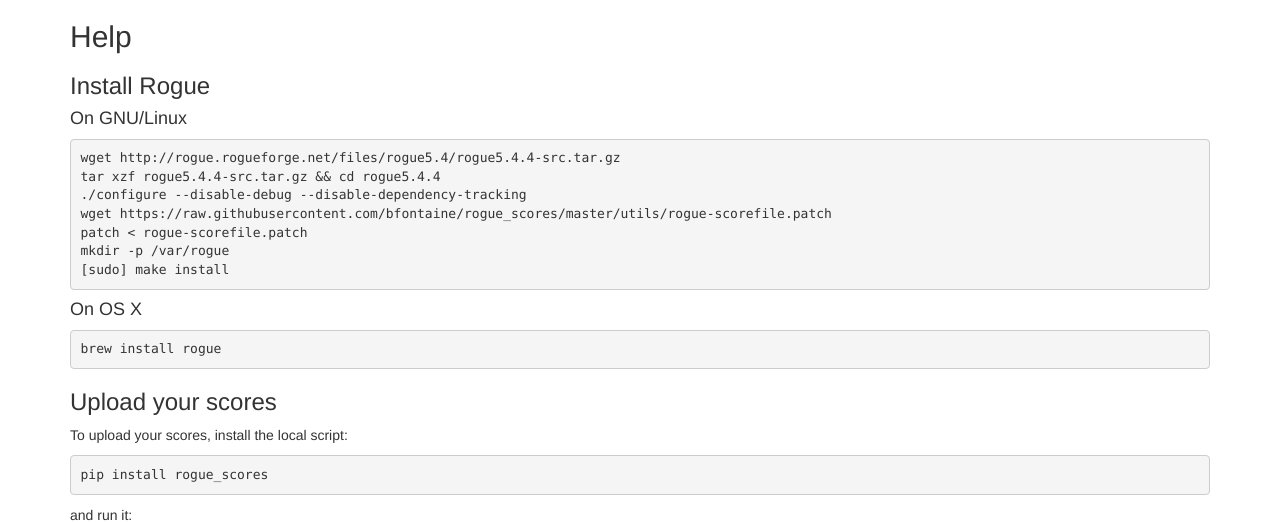
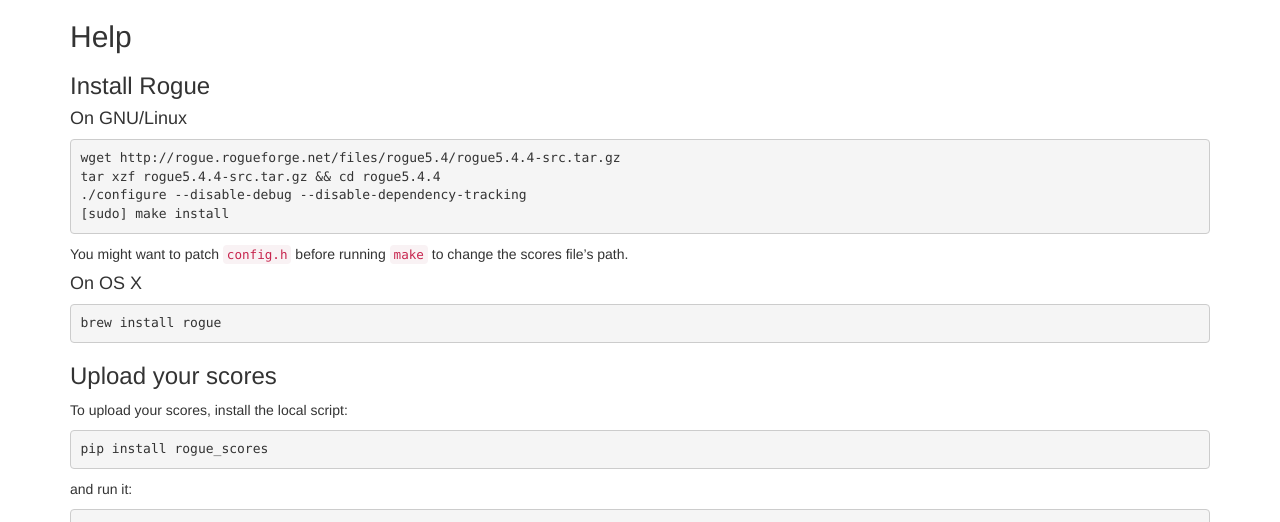
Before and after one commit to bfontaine/rogue_scores, a Flask app: page / in a window 1280 px wide. Shown: the part 107-629 px from the top of the page. Run offline with Flask 2, Linux system fonts and the light colour scheme; some libraries are stand-ins or nearby versions.

Commit message:
patch info removed until #4 is resolved

```diff
--- a/rogue_scores/web/templates/main.html
+++ b/rogue_scores/web/templates/main.html
@@ -48,10 +48,9 @@
       <pre><code>wget http://rogue.rogueforge.net/files/rogue5.4/rogue5.4.4-src.tar.gz
 tar xzf rogue5.4.4-src.tar.gz &amp;&amp; cd rogue5.4.4
 ./configure --disable-debug --disable-dependency-tracking
-wget https://raw.githubusercontent.com/bfontaine/rogue_scores/master/utils/rogue-scorefile.patch
-patch &lt; rogue-scorefile.patch
-mkdir -p /var/rogue
 [sudo] make install</code></pre>
+      <p>You might want to patch <code>config.h</code> before running
+      <code>make</code> to change the scores file’s path.</p>
       <h4>On OS X</h4>
       <pre><code>brew install rogue</code></pre>
       <h3>Upload your scores</h3>
```
